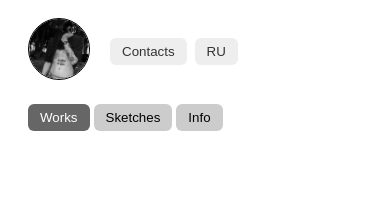
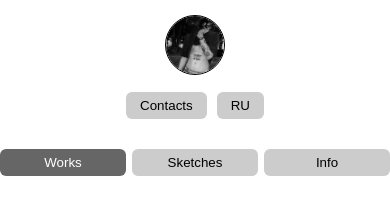
Before and after one commit to umkathekid/umka-tattoo, a plain HTML site: page index.html in a window 390 px wide. Drawn offline with Linux system fonts and the light colour scheme; files whose address does not match are found by name.

Commit message:
Add files via upload

```diff
--- a/style.css
+++ b/style.css
@@ -1,15 +1,26 @@
-/* === HEADER === */
+/* RESET & BASE */
+* {
+  box-sizing: border-box;
+  margin: 0;
+  padding: 0;
+  font-family: sans-serif;
+}
+
+body {
+  background-color: #fff;
+  color: #333;
+  line-height: 1.5;
+}
+
+/* HEADER */
 .header {
   display: flex;
+  flex-wrap: wrap;
   align-items: center;
-  gap: 20px;
-  padding: 10px 20px;
+  justify-content: center; /* центрируем на всех экранах */
+  gap: 15px;
+  padding: 15px;
   background-color: #fff;
-  position: relative;
-}
-
-.profile {
-  flex-shrink: 0;
 }
 
 .profile .avatar {
@@ -23,37 +34,39 @@
 .contacts-wrapper {
   display: flex;
   align-items: center;
-  gap: 8px;
+  gap: 10px;
   position: relative;
-  z-index: 1;
 }
 
 .contacts-btn, .lang-btn {
-  padding: 6px 12px;
+  padding: 6px 14px;
   border: none;
+  border-radius: 6px;
+  background-color: #ccc;
+  color: #000;
   cursor: pointer;
-  background-color: #eee;
-  color: #333;
-  border-radius: 6px;
 }
 
 .contacts-btn:hover, .lang-btn:hover {
-  background-color: #ddd;
+  background-color: #999;
 }
 
-/* Визитка стеклянная */
+.contacts-btn:focus, .lang-btn:focus {
+  outline: none;
+}
+
+/* Contacts Card */
 .contacts-card {
   display: none;
   position: absolute;
   top: 40px;
   left: 0;
-  padding: 10px 15px;
-  background: rgba(255,255,255,0.6);
-  backdrop-filter: blur(8px);
-  border: 1px solid rgba(0,0,0,0.2);
-  border-radius: 10px;
+  padding: 8px 12px;
+  background-color: #f2f2f2;
+  border: 1px solid #999;
+  border-radius: 8px;
   flex-direction: column;
-  gap: 5px;
+  gap: 6px;
   z-index: 10;
 }
 
@@ -61,19 +74,21 @@
   display: flex;
 }
 
-/* === NAV TABS === */
+/* NAV TABS */
 .tabs {
   display: flex;
-  gap: 4px;
-  margin: 10px 20px;
+  justify-content: center;
+  gap: 6px;
+  margin: 15px 0;
+  flex-wrap: wrap;
 }
 
 .tab {
-  padding: 6px 12px;
+  padding: 6px 14px;
   border: none;
+  border-radius: 6px;
   background-color: #ccc;
   cursor: pointer;
-  border-radius: 6px;
 }
 
 .tab.active {
@@ -81,17 +96,55 @@
   color: #fff;
 }
 
-/* === CONTENT === */
+.tab:focus {
+  outline: none;
+}
+
+/* CONTENT */
+.content {
+  max-width: 1000px;
+  margin: 0 auto;
+  padding: 10px 20px;
+}
+
 .tab-content {
   display: none;
-  padding: 10px 20px;
 }
 
 .tab-content.active {
   display: block;
 }
 
-/* === INFO BLOCK === */
 .info-block h3 {
-  margin-top: 12px;
+  margin-top: 15px;
 }
+
+/* GRID */
+.grid {
+  display: grid;
+  grid-template-columns: repeat(auto-fill, minmax(150px, 1fr));
+  gap: 10px;
+  margin-top: 10px;
+}
+
+/* MEDIA QUERIES */
+@media (max-width: 768px) {
+  .header {
+    flex-direction: column;
+    align-items: center;
+    gap: 10px;
+  }
+
+  .contacts-wrapper {
+    justify-content: center;
+  }
+
+  .tab {
+    flex: 1 1 30%;
+    text-align: center;
+  }
+
+  .grid {
+    grid-template-columns: repeat(auto-fill, minmax(120px, 1fr));
+  }
+}
```
Also changed, not shown: index.html (+2 -4 lines).
